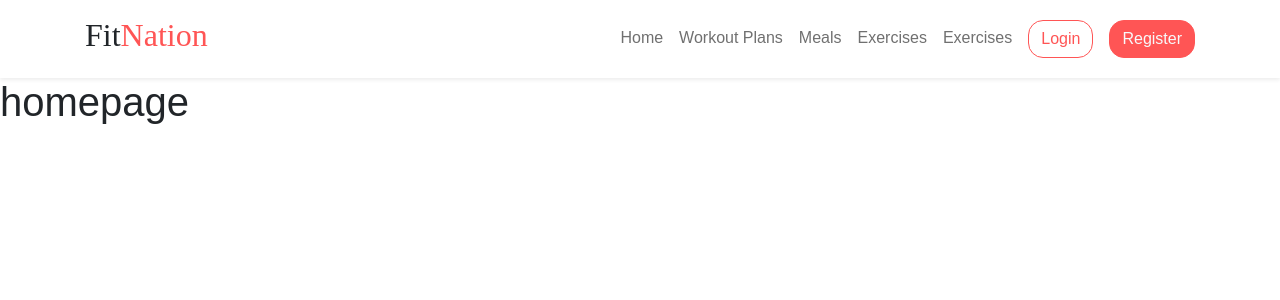
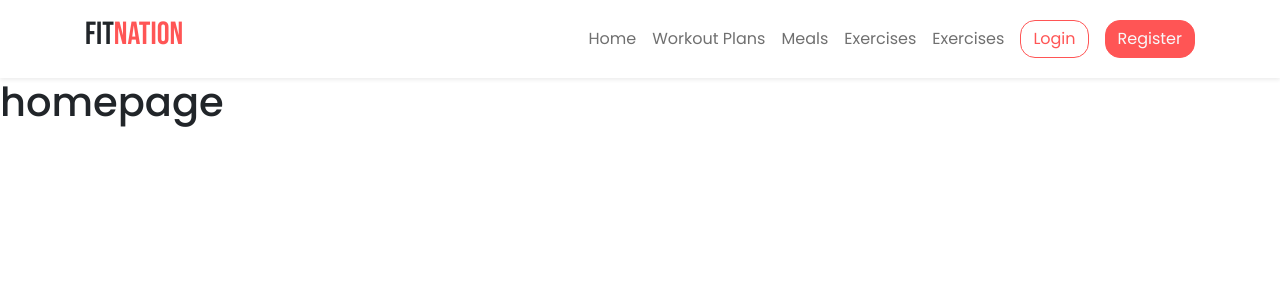
Before and after one commit to 7asebat/FitNationFrontend, a Vue app: page / in a window 1280 px wide. Shown: the top 300 px of the page. Built offline with nearby package versions, Linux system fonts and the light colour scheme.

Commit message:
Added font in assets

```diff
--- a/src/assets/styles/global.scss
+++ b/src/assets/styles/global.scss
@@ -1,16 +1,17 @@
 // Include Bootstrap and BootstrapVue SCSS files
 @import "./variables.scss";
+@import "./fonts.scss";
+@import "bootstrap/scss/bootstrap.scss";
+@import "bootstrap-vue/src/index.scss";
 
-@import 'bootstrap/scss/bootstrap.scss';
-@import 'bootstrap-vue/src/index.scss';
-
-*{
+* {
   margin: 0;
   padding: 0;
   box-sizing: border-box;
-    font-family: 'Poppins', sans-serif;
+  font-family: "Poppins", sans-serif;
 }
-.u-title-font, .u-title-font *{
+.u-title-font,
+.u-title-font * {
   font-family: "Bebas Neue", cursive;
 }
 
@@ -23,6 +24,6 @@ input::placeholder {
   color: $secondary;
 }
 
-.panelSidebar{
+.panelSidebar {
   background: #333 !important;
 }
```
Lines whose indentation alone changed are shown as unchanged.
